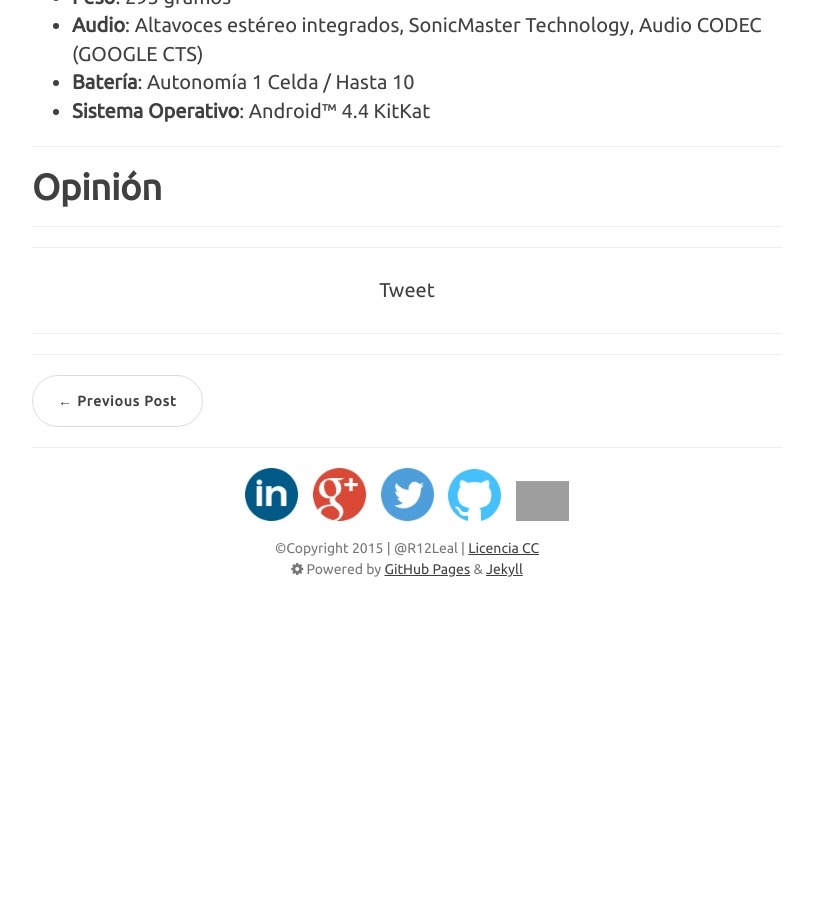
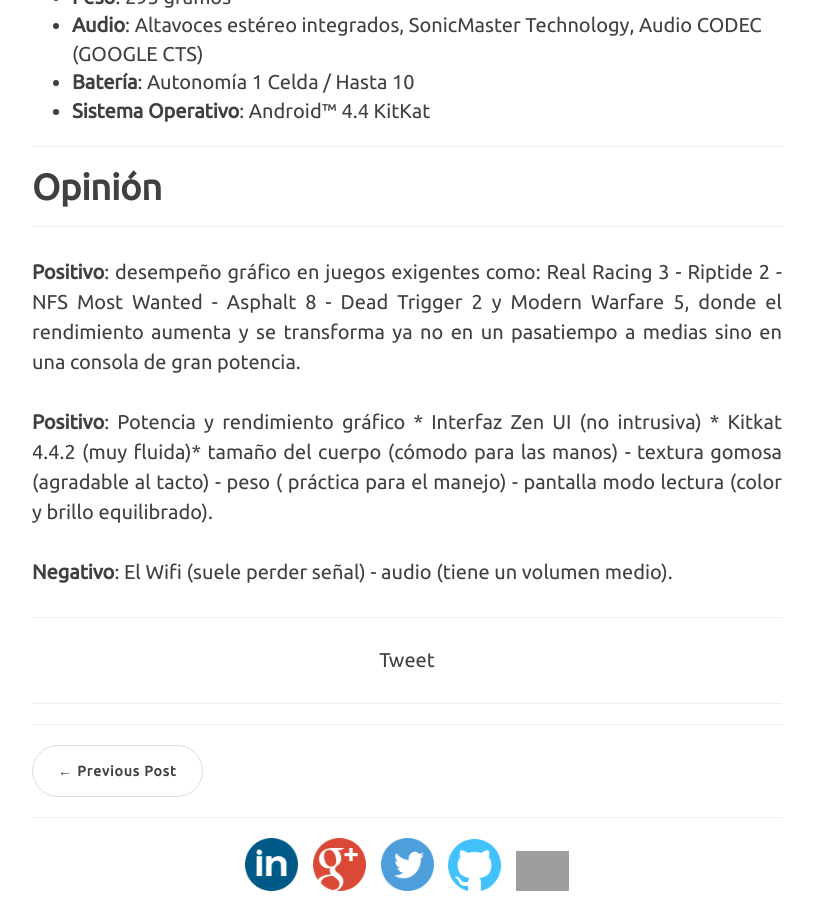
Before and after one commit to R12Leal/R12Leal.github.io, a Jekyll site: the page built from _posts/2015-09-15-asus-memo-pad-k013.markdown, in a window 1280 px wide and 900 px high, scrolled down 1109 px. Shown: the whole window, without its empty margins (233-1046 px from the left). Built offline with Jekyll 4.4.1, drawn with Linux system fonts in a browser that asks for light colours; nearby versions of some CDN libraries; comment, search, counter and statistics services are not loaded; before the commit the page ends 1754 px from its top, so only the background shows below that.

Commit message:
Update 15/09/2015

```diff
--- a/_posts/2015-09-15-asus-memo-pad-k013.markdown
+++ b/_posts/2015-09-15-asus-memo-pad-k013.markdown
@@ -28,3 +28,6 @@
 <hr />
 <h2 class="section-heading">Opinión</h2>
 <hr />
+<p><strong>Positivo</strong>: desempeño gráfico en juegos exigentes como: Real Racing 3 - Riptide 2 - NFS Most Wanted - Asphalt 8 - Dead Trigger 2 y Modern Warfare 5, donde el rendimiento aumenta y se transforma ya no en un pasatiempo a medias sino en una consola de gran potencia.</p>
+<p><strong>Positivo</strong>: Potencia y rendimiento gráfico * Interfaz Zen UI (no intrusiva) * Kitkat 4.4.2 (muy fluida)* tamaño del cuerpo (cómodo para las manos) - textura gomosa (agradable al tacto) - peso ( práctica para el manejo) - pantalla modo lectura (color y brillo equilibrado).</p>
+<p><strong>Negativo</strong>: El Wifi (suele perder señal) - audio (tiene un volumen medio).
```
